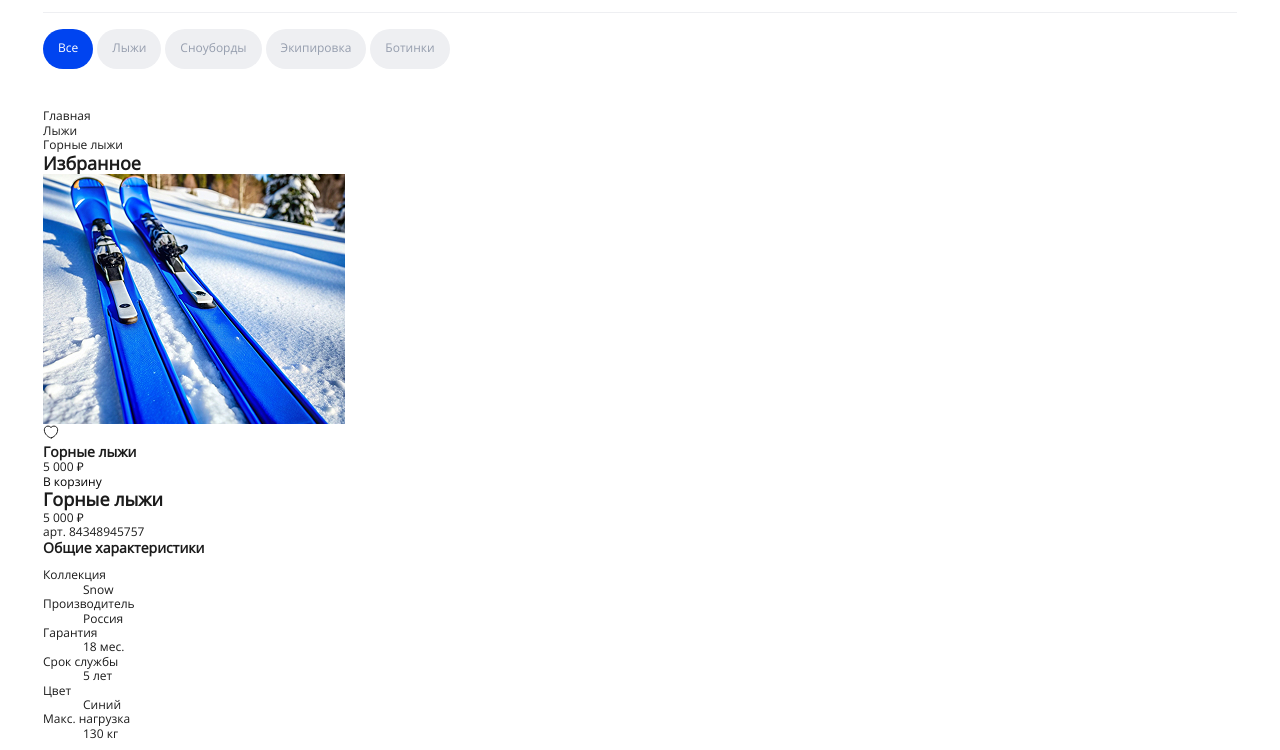
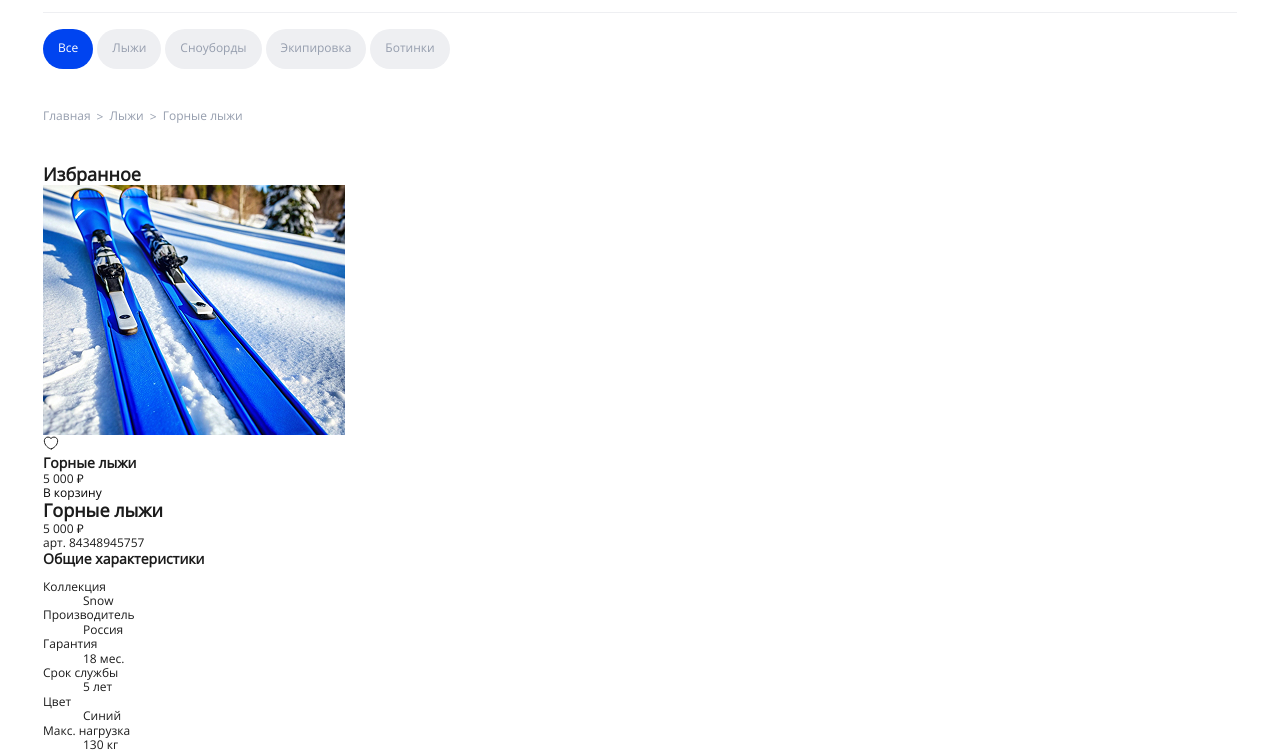
Before and after one commit to Lotlin/ski-people, a website built with Vite: page index.html in a window 1280 px wide. Shown: the part 57-807 px from the top of the page. Built offline with nearby package versions, Linux system fonts and the light colour scheme; files whose address does not match are found by name.

Commit message:
breadcrumb css

```diff
--- a/src/style.scss
+++ b/src/style.scss
@@ -3,4 +3,5 @@
 @use "style/fonts.scss";
 @use "style/header.scss";
 @use "style/catalog.scss";
+@use "style/breadcrumb.scss";
 @use "style/footer.scss";
--- /dev/null
+++ b/src/style/breadcrumb.scss
@@ -0,0 +1,32 @@
+@use "variables" as *;
+
+.breadcrumb {
+  padding-bottom: 24px;
+
+  &__list {
+    display: flex;
+    gap: 19px;
+    color: $text-light;
+  }
+
+  &__item {
+    position: relative;
+    &:not(:last-child)::after {
+      position: absolute;
+      content: ">";
+      width: 7px;
+      height: 14px;
+      top: 50%;
+      right: -13px;
+      transform: translateY(-50%);
+    }
+  }
+
+  @media (min-width: $bp-md) {
+    padding-bottom: 32px;
+  }
+
+  @media (min-width: $bp-lg) {
+    padding-bottom: 40px;
+  }
+}
```
